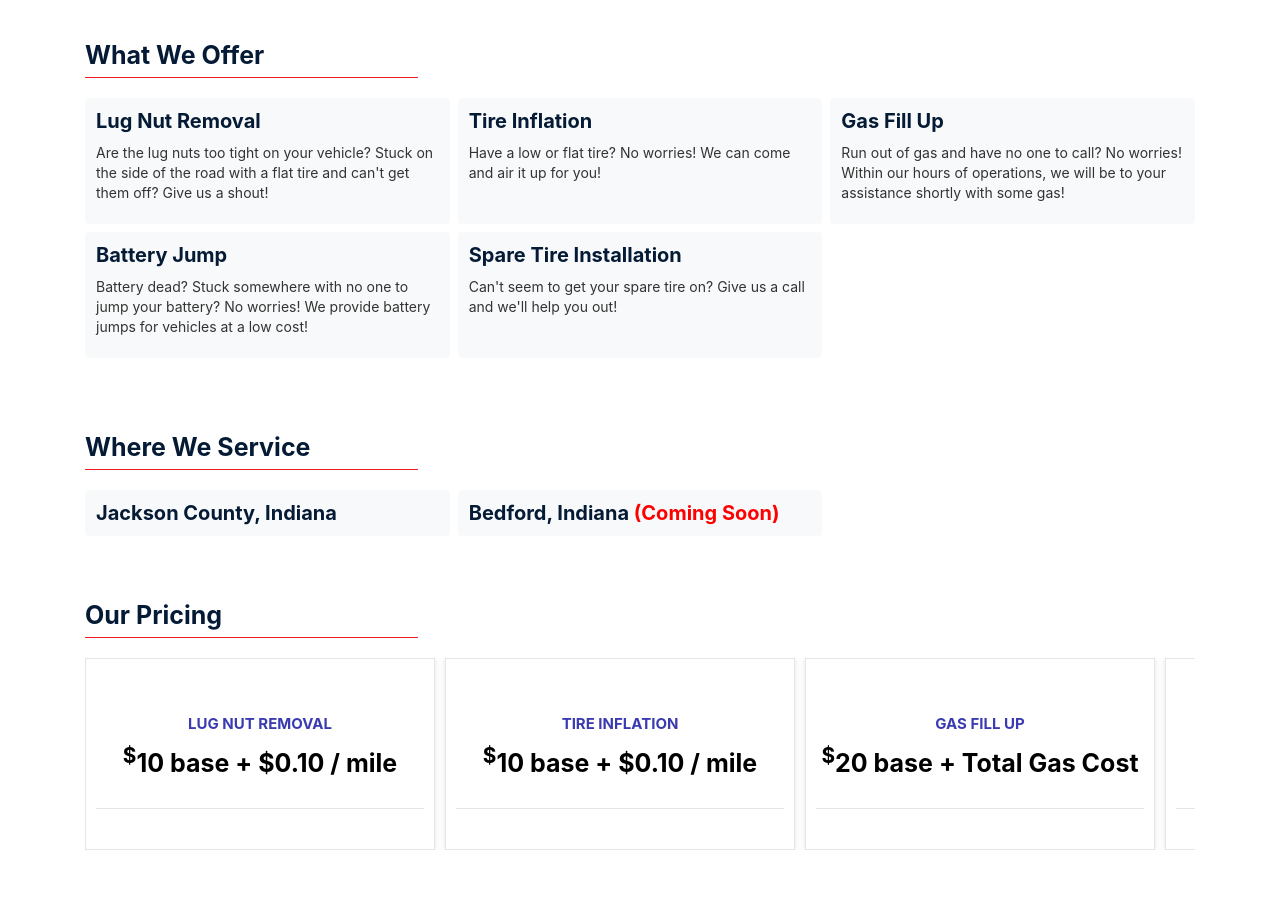
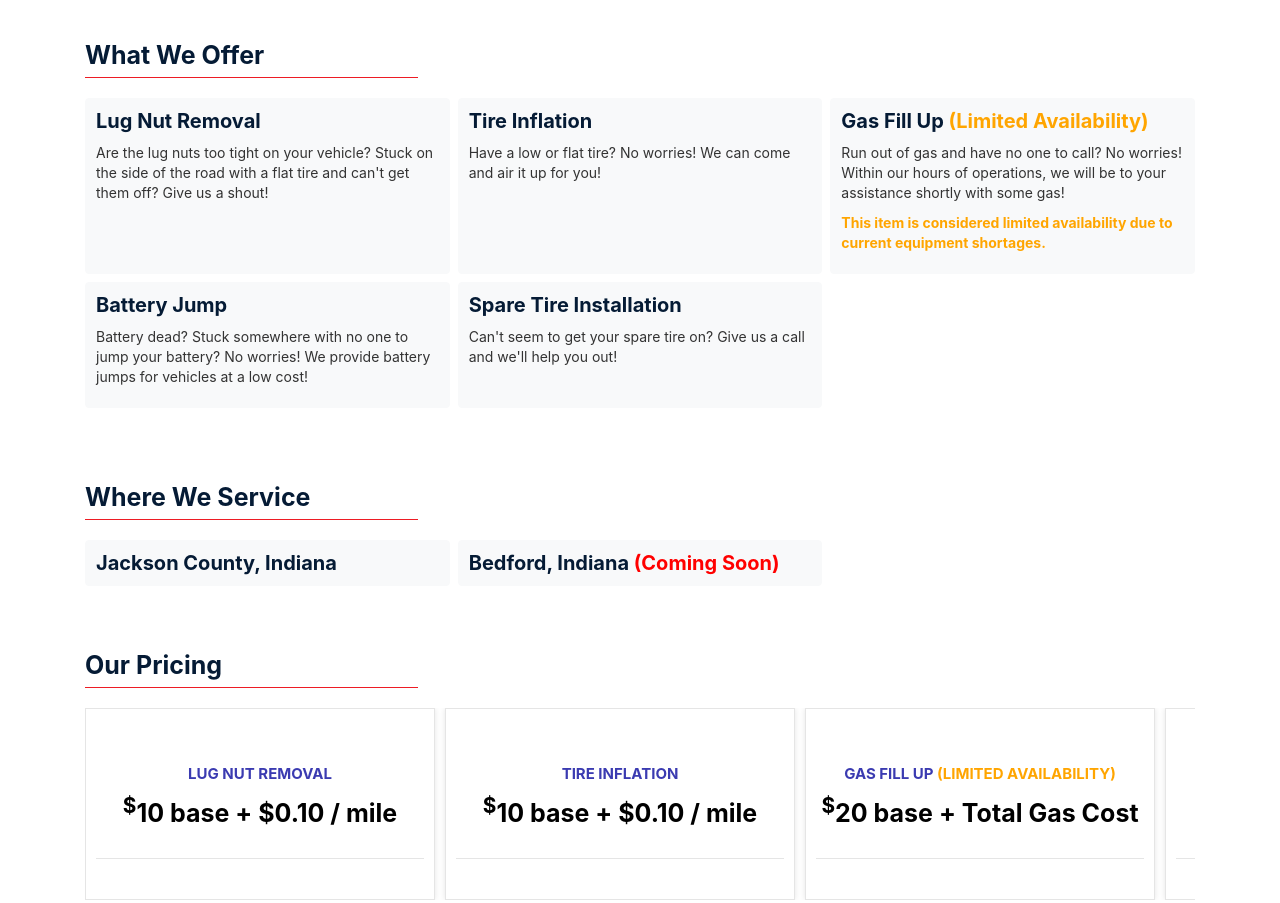
Before and after one commit to Tyler-Abel/AbelRoadsideServices, a plain HTML site: page index.html in a window 1280 px wide. Shown: the part 669-1572 px from the top of the page. Drawn offline with Linux system fonts and the light colour scheme.

Commit message:
Add files via upload

```diff
--- a/index.html
+++ b/index.html
@@ -120,8 +120,9 @@
 
               <a>
                 <div class="offer-item">
-                  Gas Fill Up
+                  Gas Fill Up <font color="orange">(Limited Availability)</font>
                   <p>Run out of gas and have no one to call? No worries! Within our hours of operations, we will be to your assistance shortly with some gas!</p>
+                  <p><font color="orange"><b>This item is considered limited availability due to current equipment shortages.</b></font></p>
                 </div>
               </a>
 
@@ -202,7 +203,7 @@
           <div class="item">
             <div class="pricing_grid_content">
               <div class="text-center pricing-header">
-                <h5>Gas Fill Up</h5>
+                <h5>Gas Fill Up <font color="orange">(Limited Availability)</font></h5>
                 <h3><sup>$</sup><span class="counter agile_counter">20 base + Total Gas Cost</span></h3>
               </div>
             </div>
```
